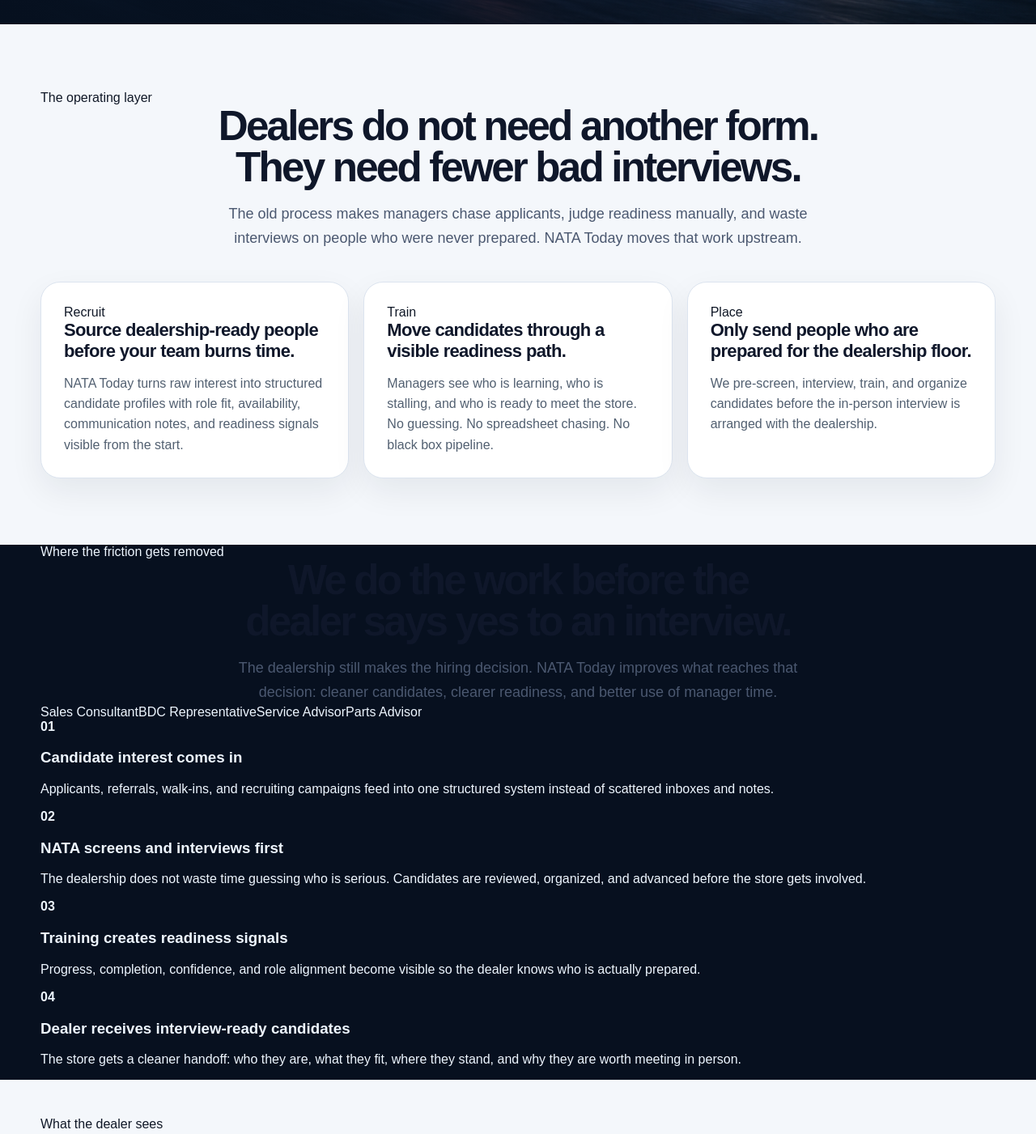
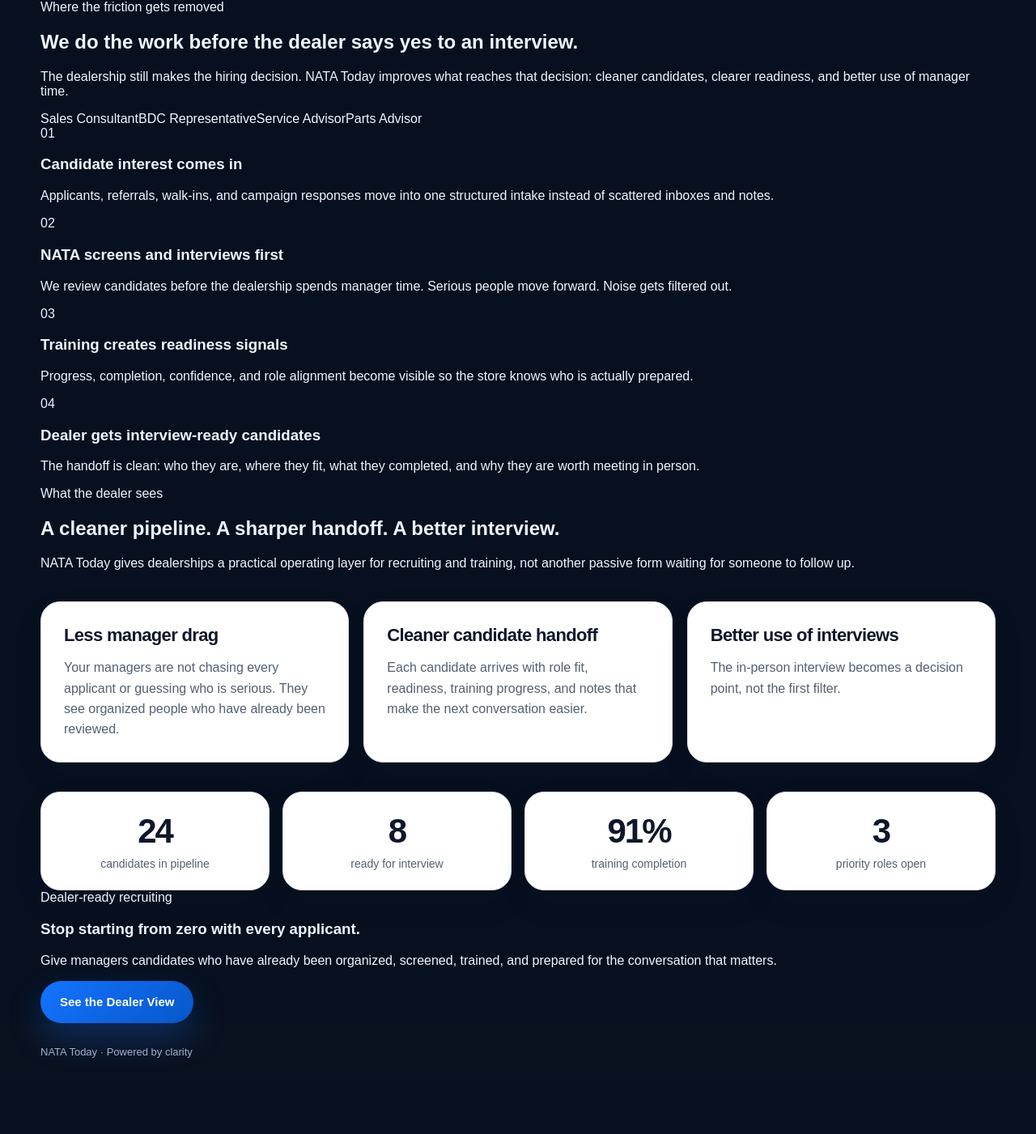
Before and after one commit to zlomke76-del/natatoday, a Next.js app: page / in a window 1280 px wide. Shown: the part 819-2220 px from the top of the page at 81% size. After the commit the page ends 2154 px from the top, so only its background shows below. Built offline with nearby package versions, Linux system fonts and the light colour scheme.

Commit message:
Update page.tsx

```diff
--- a/app/page.tsx
+++ b/app/page.tsx
@@ -1,62 +1,58 @@
 import Link from "next/link";
 import Nav from "./components/Nav";
 
-const cards = [
+const roles = ["Sales Consultant", "BDC Representative", "Service Advisor", "Parts Advisor"];
+
+const steps = [
   {
-    eyebrow: "Recruit",
-    title: "Source dealership-ready people before your team burns time.",
-    copy: "NATA Today turns raw interest into structured candidate profiles with role fit, availability, communication notes, and readiness signals visible from the start.",
+    number: "01",
+    title: "Candidate interest comes in",
+    copy: "Applicants, referrals, walk-ins, and campaign responses move into one structured intake instead of scattered inboxes and notes.",
   },
   {
-    eyebrow: "Train",
-    title: "Move candidates through a visible readiness path.",
-    copy: "Managers see who is learning, who is stalling, and who is ready to meet the store. No guessing. No spreadsheet chasing. No black box pipeline.",
+    number: "02",
+    title: "NATA screens and interviews first",
+    copy: "We review candidates before the dealership spends manager time. Serious people move forward. Noise gets filtered out.",
   },
   {
-    eyebrow: "Place",
-    title: "Only send people who are prepared for the dealership floor.",
-    copy: "We pre-screen, interview, train, and organize candidates before the in-person interview is arranged with the dealership.",
+    number: "03",
+    title: "Training creates readiness signals",
+    copy: "Progress, completion, confidence, and role alignment become visible so the store knows who is actually prepared.",
+  },
+  {
+    number: "04",
+    title: "Dealer gets interview-ready candidates",
+    copy: "The handoff is clean: who they are, where they fit, what they completed, and why they are worth meeting in person.",
+  },
+];
+
+const proofCards = [
+  {
+    title: "Less manager drag",
+    copy: "Your managers are not chasing every applicant or guessing who is serious. They see organized people who have already been reviewed.",
+  },
+  {
+    title: "Cleaner candidate handoff",
+    copy: "Each candidate arrives with role fit, readiness, training progress, and notes that make the next conversation easier.",
+  },
+  {
+    title: "Better use of interviews",
+    copy: "The in-person interview becomes a decision point, not the first filter.",
   },
 ];
 
 const metrics = [
-  { value: "24", label: "candidates organized in pipeline" },
-  { value: "8", label: "ready for dealer interview" },
-  { value: "91%", label: "training completion visibility" },
-  { value: "3", label: "priority roles being filled" },
+  { value: "24", label: "candidates in pipeline" },
+  { value: "8", label: "ready for interview" },
+  { value: "91%", label: "training completion" },
+  { value: "3", label: "priority roles open" },
 ];
-
-const workflow = [
-  {
-    step: "01",
-    title: "Candidate interest comes in",
-    copy: "Applicants, referrals, walk-ins, and recruiting campaigns feed into one structured system instead of scattered inboxes and notes.",
-  },
-  {
-    step: "02",
-    title: "NATA screens and interviews first",
-    copy: "The dealership does not waste time guessing who is serious. Candidates are reviewed, organized, and advanced before the store gets involved.",
-  },
-  {
-    step: "03",
-    title: "Training creates readiness signals",
-    copy: "Progress, completion, confidence, and role alignment become visible so the dealer knows who is actually prepared.",
-  },
-  {
-    step: "04",
-    title: "Dealer receives interview-ready candidates",
-    copy: "The store gets a cleaner handoff: who they are, what they fit, where they stand, and why they are worth meeting in person.",
-  },
-];
-
-const roles = ["Sales Consultant", "BDC Representative", "Service Advisor", "Parts Advisor"];
 
 export default function Home() {
   return (
     <main className="shell">
       <Nav />
 
-      {/* HERO */}
       <section className="hero hero-bg">
         <div className="hero-overlay" />
 
@@ -65,23 +61,25 @@ export default function Home() {
             <div className="eyebrow">Automotive recruiting + training</div>
 
             <h1>
-              Your next dealership hire should arrive already moving.
+              America’s #1 Automotive Recruiting & Training{" "}
+              <span className="accent">Platform</span>
             </h1>
 
             <p className="lede">
-              NATA Today recruits, pre-screens, interviews, trains, and organizes candidates before your dealership spends time on the in-person interview.
+              We recruit, screen, interview, train, and prepare candidates before
+              your dealership spends manager time.
             </p>
 
             <div className="hero-actions">
               <Link className="btn btn-primary" href="/dealer-demo">
                 View Dealer Demo
               </Link>
-              <Link className="btn btn-secondary" href="/candidate-demo">
-                View Candidate Path
+              <Link className="btn btn-secondary" href="/pricing">
+                See Pricing
               </Link>
             </div>
 
-            <div className="icon-row">
+            <div className="icon-row" aria-label="NATA Today workflow">
               <span>Recruit</span>
               <span>Screen</span>
               <span>Interview</span>
@@ -92,69 +90,56 @@ export default function Home() {
         </div>
       </section>
 
-      {/* SYSTEM */}
-      <section id="system" className="section-light">
+      <section id="system" className="process-section">
         <div className="wrap">
-          <div className="section-kicker">The operating layer</div>
-          <h2 className="section-title">
-            Dealers do not need another form. They need fewer bad interviews.
-          </h2>
-          <p className="section-copy">
-            The old process makes managers chase applicants, judge readiness manually, and waste interviews on people who were never prepared. NATA Today moves that work upstream.
-          </p>
+          <div className="section-kicker">Where the friction gets removed</div>
 
-          <div className="grid-3">
-            {cards.map((card) => (
-              <article className="card-light" key={card.title}>
-                <span>{card.eyebrow}</span>
-                <h3>{card.title}</h3>
-                <p>{card.copy}</p>
+          <div className="process-hero">
+            <h2>We do the work before the dealer says yes to an interview.</h2>
+            <p>
+              The dealership still makes the hiring decision. NATA Today improves
+              what reaches that decision: cleaner candidates, clearer readiness,
+              and better use of manager time.
+            </p>
+          </div>
+
+          <div className="role-strip" aria-label="Roles supported">
+            {roles.map((role) => (
+              <span key={role}>{role}</span>
+            ))}
+          </div>
+
+          <div className="process-grid">
+            {steps.map((step) => (
+              <article className="process-card" key={step.number}>
+                <div className="step-number">{step.number}</div>
+                <h3>{step.title}</h3>
+                <p>{step.copy}</p>
               </article>
             ))}
           </div>
         </div>
       </section>
 
-      {/* WORKFLOW */}
-      <section className="section-dark">
-        <div className="wrap split-section">
-          <div>
-            <div className="section-kicker">Where the friction gets removed</div>
-            <h2 className="section-title dark-title">
-              We do the work before the dealer says yes to an interview.
-            </h2>
-            <p className="section-copy dark-copy">
-              The dealership still makes the hiring decision. NATA Today improves what reaches that decision: cleaner candidates, clearer readiness, and better use of manager time.
+      <section id="outcomes" className="outcome-section">
+        <div className="wrap">
+          <div className="outcome-heading">
+            <div className="section-kicker dark">What the dealer sees</div>
+            <h2>A cleaner pipeline. A sharper handoff. A better interview.</h2>
+            <p>
+              NATA Today gives dealerships a practical operating layer for recruiting
+              and training, not another passive form waiting for someone to follow up.
             </p>
-            <div className="role-row">
-              {roles.map((role) => (
-                <span key={role}>{role}</span>
-              ))}
-            </div>
           </div>
 
-          <div className="workflow-card">
-            {workflow.map((item) => (
-              <article className="workflow-step" key={item.step}>
-                <strong>{item.step}</strong>
-                <div>
-                  <h3>{item.title}</h3>
-                  <p>{item.copy}</p>
-                </div>
+          <div className="grid-3">
+            {proofCards.map((card) => (
+              <article className="card-light" key={card.title}>
+                <h3>{card.title}</h3>
+                <p>{card.copy}</p>
               </article>
             ))}
           </div>
-        </div>
-      </section>
-
-      {/* OUTCOMES */}
-      <section id="outcomes" className="section-light section-tight">
-        <div className="wrap">
-          <div className="section-kicker">What the dealer sees</div>
-          <h2 className="section-title">A cleaner pipeline. A sharper handoff. A better interview.</h2>
-          <p className="section-copy">
-            The value is not more applicants. The value is knowing who is worth the manager’s time and why.
-          </p>
 
           <div className="metric-row">
             {metrics.map((metric) => (
@@ -165,11 +150,13 @@ export default function Home() {
             ))}
           </div>
 
-          <div className="closing-panel">
+          <div className="closing-band">
             <div>
-              <h2>Built for dealerships that need people ready to perform.</h2>
+              <span>Dealer-ready recruiting</span>
+              <h3>Stop starting from zero with every applicant.</h3>
               <p>
-                Recruiting is not the finish line. Readiness is. NATA Today gives dealers a more disciplined way to find, prepare, and place automotive talent.
+                Give managers candidates who have already been organized, screened,
+                trained, and prepared for the conversation that matters.
               </p>
             </div>
             <Link className="btn btn-primary" href="/dealer-demo">
```
